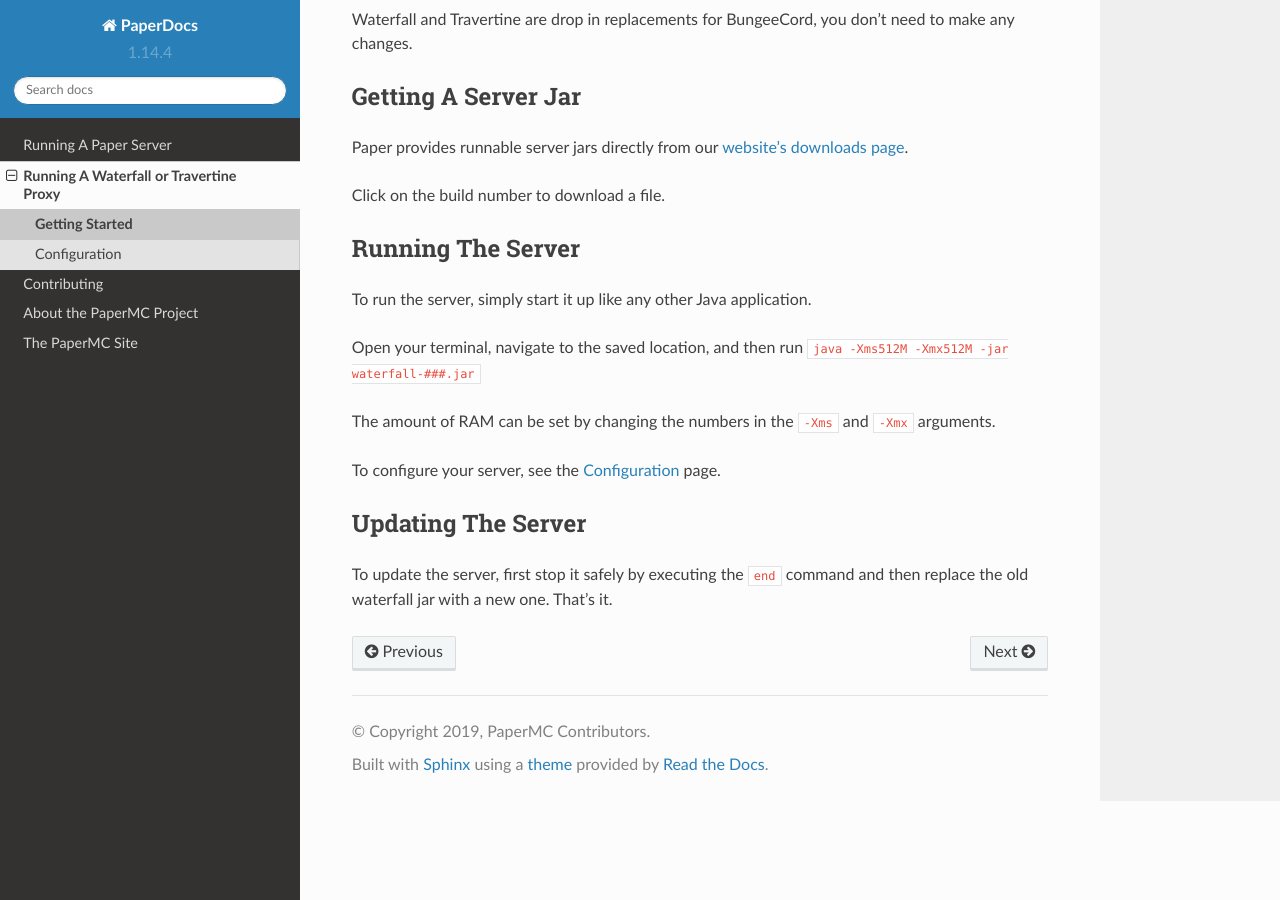
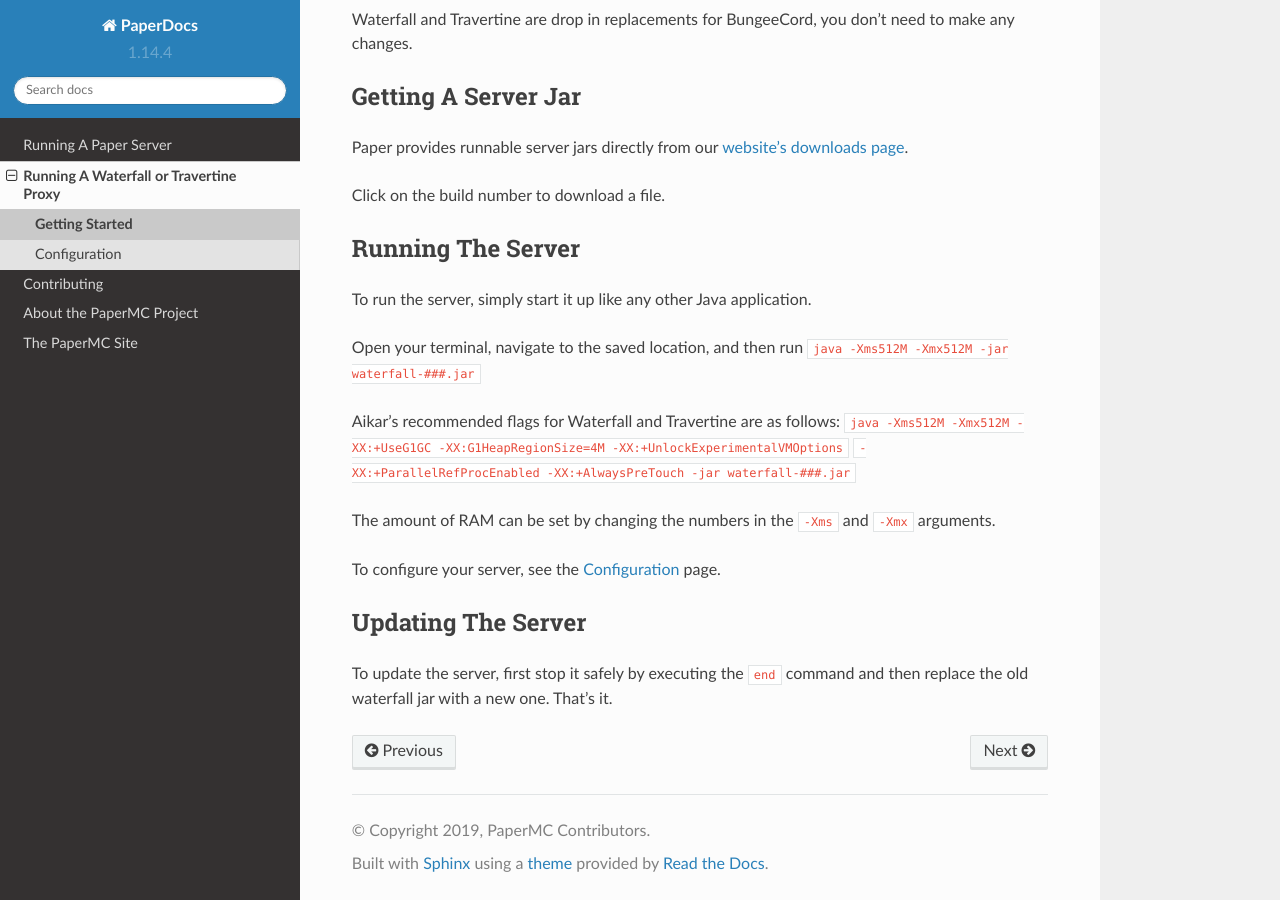
Before and after one commit to PaperMC/PaperDocs, a Sphinx documentation site: the page built from source/waterfall/getting-started.rst, in a window 1280 px wide and 900 px high, scrolled down 504 px. Built offline with Sphinx 7.4.7 and the Read the Docs theme 2.0.0, drawn with Linux system fonts in a browser that asks for light colours.

Commit message:
Added Aikar's flags and a note about waterfall.yml

```diff
--- a/source/waterfall/configuration.rst
+++ b/source/waterfall/configuration.rst
@@ -3,6 +3,7 @@
 =============
 
 This page details the various configuration settings exposed by Waterfall and Travertine.
+These settings can be found in waterfall.yml.
 
 If you want information on settings in BungeeCord's config.yml you should see
 their respective documentation pages.
--- a/source/waterfall/getting-started.rst
+++ b/source/waterfall/getting-started.rst
@@ -14,7 +14,7 @@
 Generally, LTS versions of Java are best supported, though you may have luck on newer versions.
 
 Migrating From BungeeCord
-~~~~~~~~~~~~~~~~~~~~~~~~~~~~~~~~~
+~~~~~~~~~~~~~~~~~~~~~~~~~
 
 Waterfall and Travertine are drop in replacements for BungeeCord, you don't need to make any changes.
 
@@ -33,6 +33,10 @@
 Open your terminal, navigate to the saved location, and then run
 ``java -Xms512M -Xmx512M -jar waterfall-###.jar``
 
+Aikar's recommended flags for Waterfall and Travertine are as follows:
+``java -Xms512M -Xmx512M -XX:+UseG1GC -XX:G1HeapRegionSize=4M -XX:+UnlockExperimentalVMOptions``
+``-XX:+ParallelRefProcEnabled -XX:+AlwaysPreTouch -jar waterfall-###.jar``
+
 The amount of RAM can be set by changing the numbers in the ``-Xms`` and ``-Xmx``
 arguments.
 
```
Also changed, not shown: other parts of source/waterfall/configuration.rst (+1 -1 lines).
